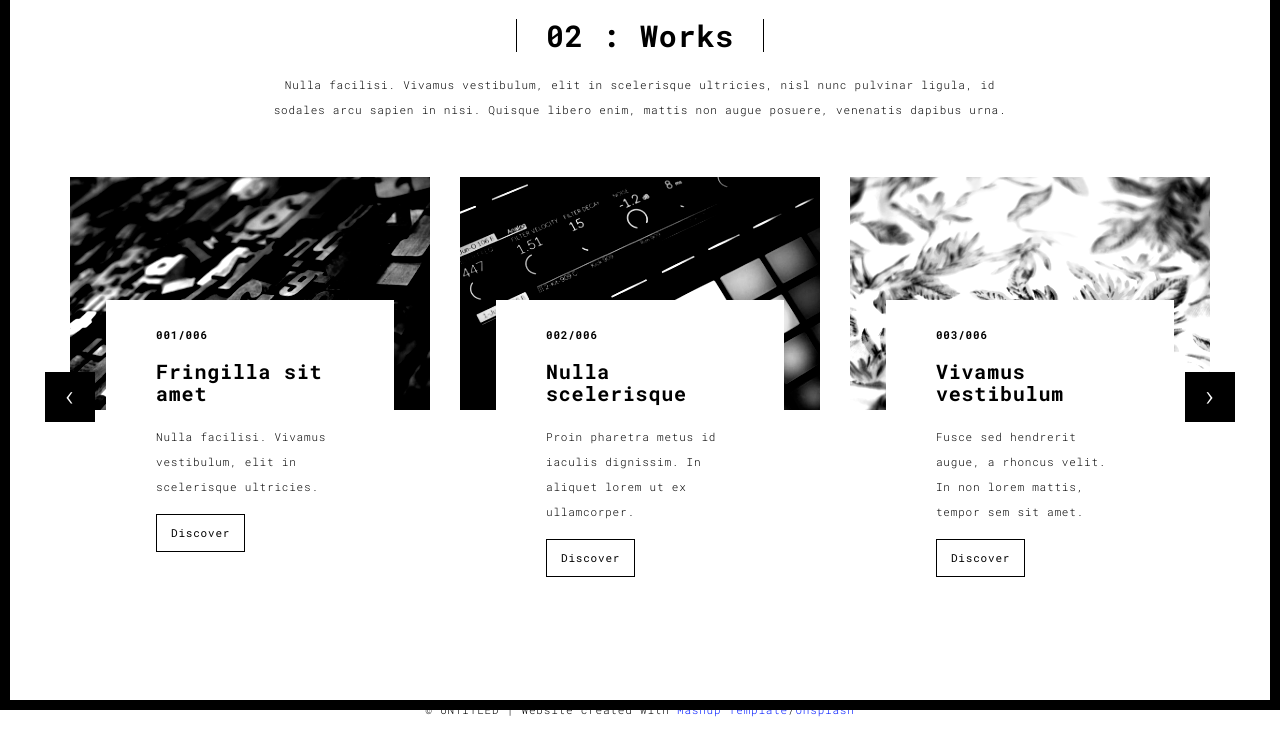
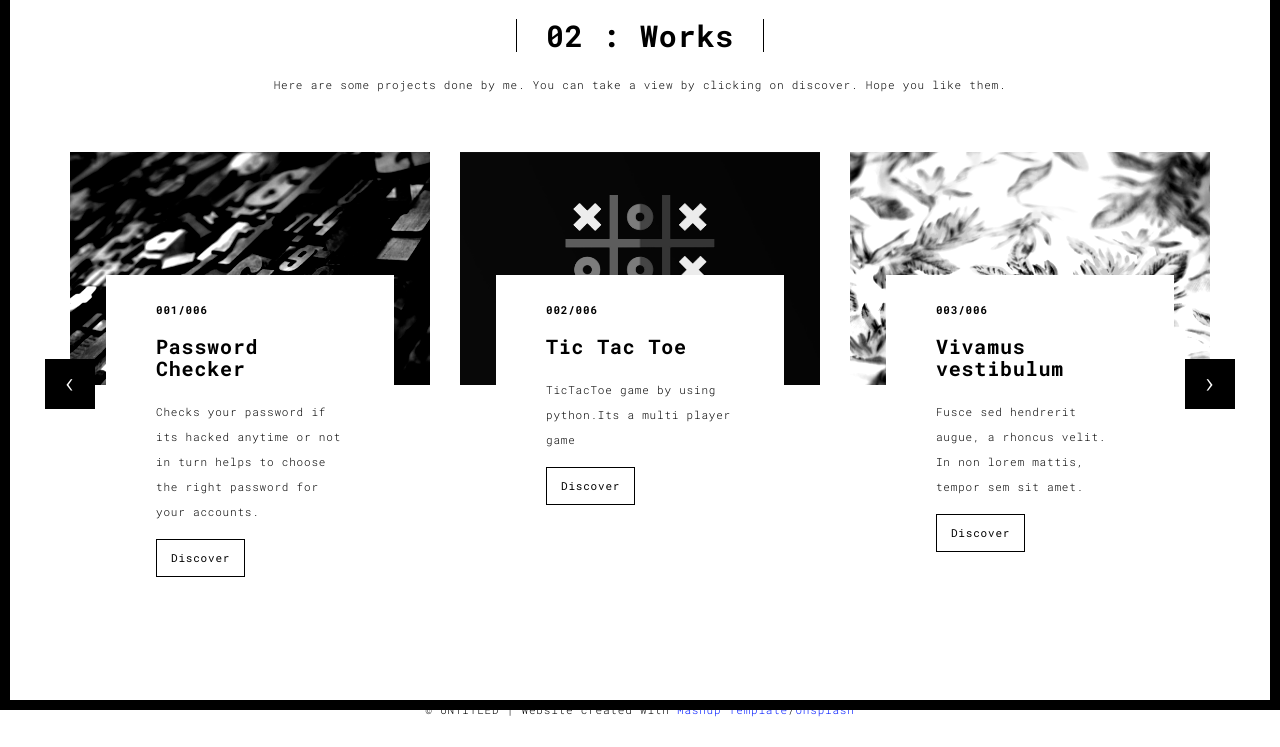
Before and after one commit to techsavvy-bot/portfolio, a Flask app: page /works.html in a window 1280 px wide. Shown: the part 90-837 px from the top of the page. Run offline with Flask 2, Linux system fonts and the light colour scheme; some libraries are stand-ins or nearby versions.

Commit message:
my portfolio2

```diff
--- a/templates/about.html
+++ b/templates/about.html
@@ -13,7 +13,7 @@
   <meta name="msapplication-tap-highlight" content="no">
 
   <link rel="apple-touch-icon" sizes="180x180" href="./static/assets/apple-icon-180x180.png">
-  <link href="./static/assets/favicon.ico" rel="icon">
+  <link href="./static/assets/favicon.png" rel="icon">
 
   <title>Title page</title>
 
--- a/templates/contact.html
+++ b/templates/contact.html
@@ -13,7 +13,7 @@
   <meta name="msapplication-tap-highlight" content="no">
 
   <link rel="apple-touch-icon" sizes="180x180" href="./static/assets/apple-icon-180x180.png">
-  <link href="./static/assets/favicon.ico" rel="icon">
+  <link href="./static/assets/favicon.png" rel="icon">
 
   <title>Title page</title>
 
--- a/templates/index.html
+++ b/templates/index.html
@@ -13,7 +13,7 @@
     <meta name="msapplication-tap-highlight" content="no">
 
     <link rel="apple-touch-icon" sizes="180x180" href="./static/assets/apple-icon-180x180.png">
-    <link href="./static/assets/favicon.ico" rel="icon">
+    <link href="./static/assets/favicon.png" rel="icon">
 
     <title>Title page</title>
 
--- a/templates/thank_you.html
+++ b/templates/thank_you.html
@@ -13,7 +13,7 @@
   <meta name="msapplication-tap-highlight" content="no">
 
   <link rel="apple-touch-icon" sizes="180x180" href="./static/assets/apple-icon-180x180.png">
-  <link href="./static/assets/favicon.ico" rel="icon">
+  <link href="./static/assets/favicon.png" rel="icon">
 
   <title>Title page</title>
 
--- a/templates/work.html
+++ b/templates/work.html
@@ -13,7 +13,7 @@
   <meta name="msapplication-tap-highlight" content="no">
 
   <link rel="apple-touch-icon" sizes="180x180" href="./static/assets/apple-icon-180x180.png">
-  <link href="./static/assets/favicon.ico" rel="icon">
+  <link href="./static/assets/favicon.png" rel="icon">
 
   <title>Title page</title>
 
--- a/templates/works.html
+++ b/templates/works.html
@@ -13,7 +13,7 @@
   <meta name="msapplication-tap-highlight" content="no">
 
   <link rel="apple-touch-icon" sizes="180x180" href="./static/assets/apple-icon-180x180.png">
-  <link href="./static/assets/favicon.ico" rel="icon">
+  <link href="./static/assets/favicon.png" rel="icon">
 
   <title>Title page</title>
 
@@ -56,7 +56,8 @@
       <div class="col-sm-8 col-sm-offset-2 section-container-spacer">
         <div class="text-center">
           <h1 class="h2">02 : Works</h1>
-          <p>Nulla facilisi. Vivamus vestibulum, elit in scelerisque ultricies, nisl nunc pulvinar ligula, id sodales arcu sapien in nisi. Quisque libero enim, mattis non augue posuere, venenatis dapibus urna.</p>
+          <p>Here are some projects done by me.
+            You can take a view by clicking on discover.  Hope you like them.</p>
         </div>
       </div>
 
@@ -74,19 +75,19 @@
                       </a>
                       <div class="card-container card-container-lg">
                         <h4>001/006</h4>
-                        <h3>Fringilla sit amet</h3>
-                        <p>Nulla facilisi. Vivamus vestibulum, elit in scelerisque ultricies.</p>
+                        <h3>Password Checker</h3>
+                        <p>Checks your password if its hacked anytime or not in turn helps to choose the right password for your accounts.</p>
                         <a href="./work.html" title="" class="btn btn-default">Discover</a>
                       </div>
                     </div>
                     <div class="col-sm-4">
                       <a href="./work.html" title="" class="black-image-project-hover">
-                        <img src="./static/assets/images/work02-hover.jpg" alt="" class="img-responsive">
+                        <img src="./static/assets/images/work02-hover1.png" alt="" class="img-responsive">
                       </a>
                       <div class="card-container card-container-lg">
                         <h4>002/006</h4>
-                        <h3>Nulla scelerisque</h3>
-                        <p>Proin pharetra metus id iaculis dignissim. In aliquet lorem ut ex ullamcorper.</p>
+                        <h3>Tic Tac Toe</h3>
+                        <p>TicTacToe game by using python.Its a multi player game</p>
                         <a href="./work.html" title="" class="btn btn-default">Discover</a>
                       </div>
                     </div>
```
Also changed, not shown: static/assets/favicon.png, static/assets/images/work02-hover1.png (added).
